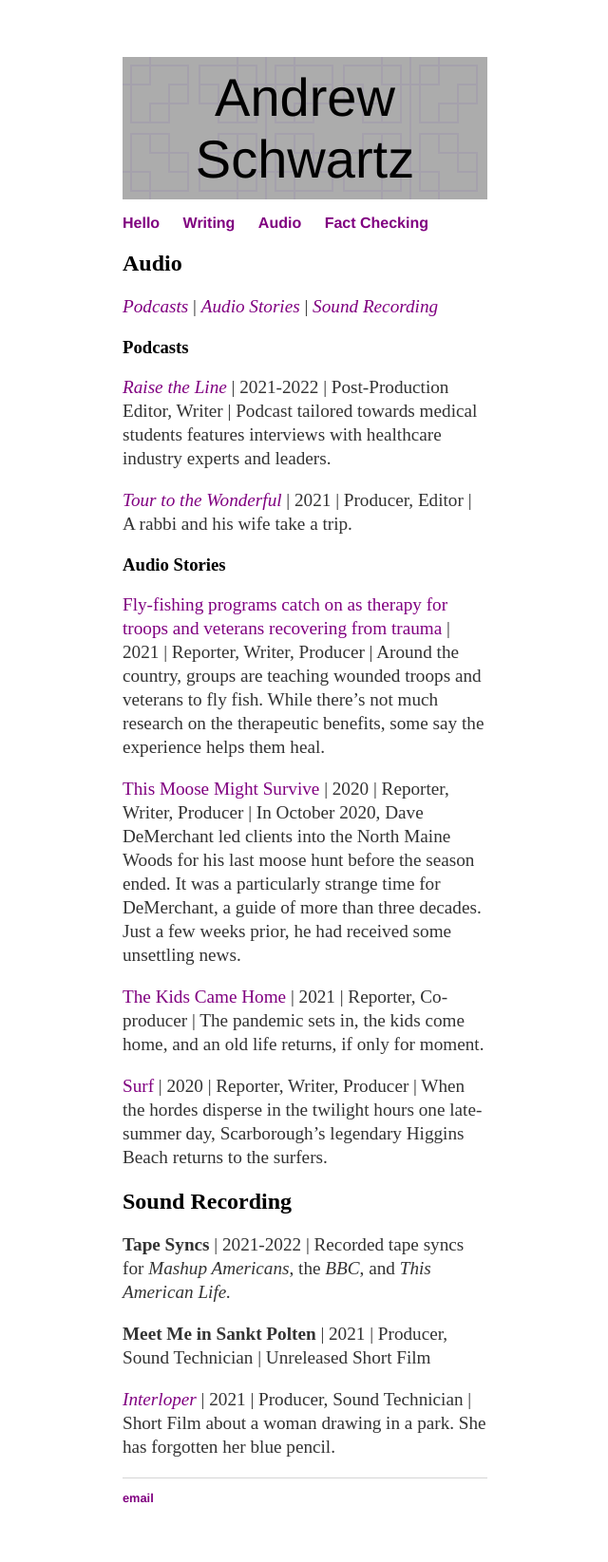
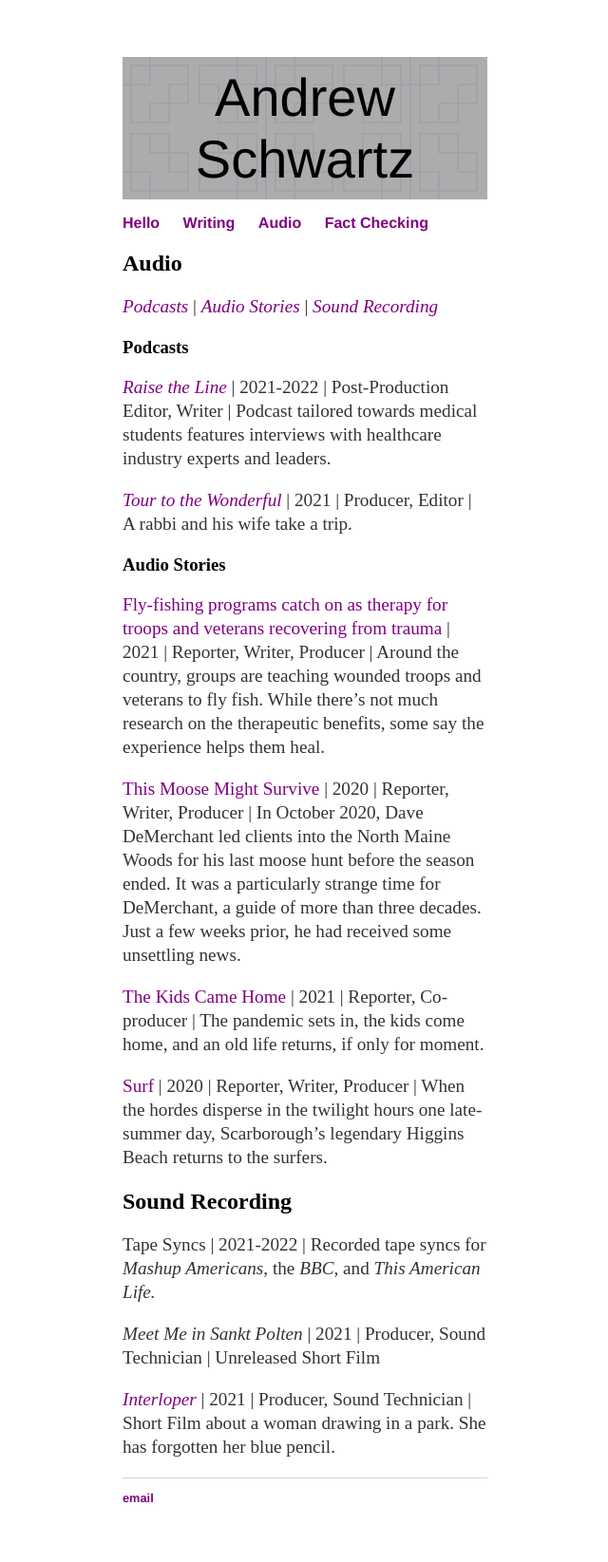
Before and after one commit to aonschwartz/aonschwartz.github.io, a Jekyll site: the page built from about/audio.md, in a window 1280 px wide. Shown: the whole page at 95% size, without its empty margins (319-959 px from the left). Built offline with Jekyll 4.4.1, drawn with Linux system fonts in a browser that asks for light colours.

```diff
--- a/about/audio.md
+++ b/about/audio.md
@@ -24,8 +24,8 @@ layout: default
 
 ## <a name="Sound Recording"><a/>Sound Recording
 
-**Tape Syncs** \| 2021-2022 \|  Recorded tape syncs for *Mashup Americans*, the *BBC*, and *This American Life.*
+Tape Syncs \| 2021-2022 \|  Recorded tape syncs for *Mashup Americans*, the *BBC*, and *This American Life.*
 
-**Meet Me in Sankt Polten** \| 2021 \| Producer, Sound Technician \| Unreleased Short Film
+*Meet Me in Sankt Polten* \| 2021 \| Producer, Sound Technician \| Unreleased Short Film
 
 *[Interloper](https://www.youtube.com/watch?v=5JsN9_D1pP8)* \| 2021 \| Producer, Sound Technician \| Short Film about a woman drawing in a park. She has forgotten her blue pencil.
```
